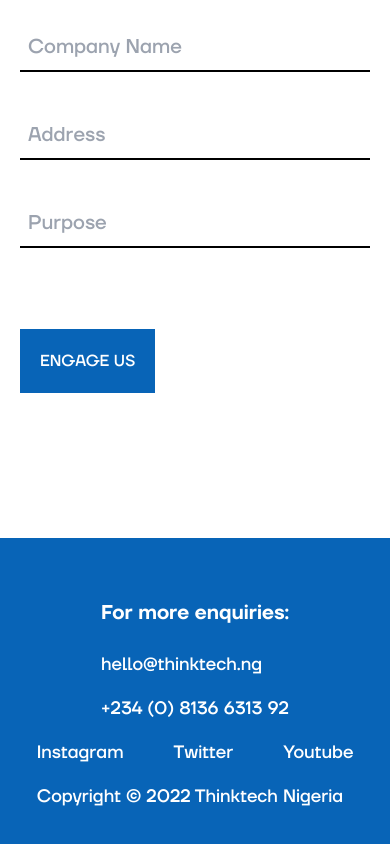
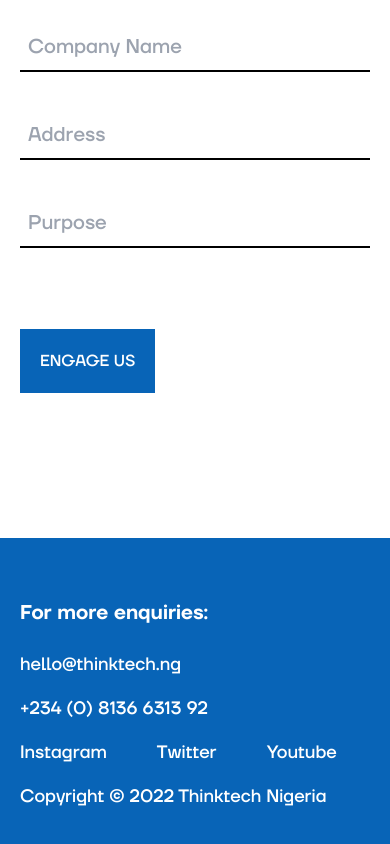
Before and after one commit to Bwise1/Thinktech.ng, a Next.js app: page / in a window 390 px wide. Shown: the part 6086-6930 px from the top of the page. Built offline with nearby package versions, Linux system fonts and the light colour scheme.

Commit message:
first commit

```diff
--- a/Components/Footer.tsx
+++ b/Components/Footer.tsx
@@ -5,10 +5,10 @@ function Footer() {
     <div className='bg-[#0864B7]'>
         <div className="max-w-7xl mx-auto p-5">
 
-            <div className="lg:mt-[100px] mt-10 justify-center lg:justify-start flex ">
+            <div className="lg:mt-[100px] mt-10  justify-start flex ">
                 <h1 className=' font-TTFb text-[20px] text-white mb-[23px] '>For more enquiries:</h1>
             </div>
-            <div className=".. lg:flex-row lg:justify-start  flex flex-col justify-center lg:items-start items-center  lg:mb-[100px] mb-10">
+            <div className=".. lg:flex-row lg:justify-start  flex flex-col items-start  lg:mb-[100px] mb-10">
 
                 <div className="">
                     <div className=" font-TTF text-white text-[18px] mb-[17px] ">hello@thinktech.ng</div>
@@ -16,7 +16,7 @@ function Footer() {
                 </div>
 
                 <div className=" lg:ml-[120px]  ">
-                    <div className="flex justify-center lg:justify-start space-x-[50px] mb-[17px] lg:mb-0">
+                    <div className="flex justify-center lg:justify-start space-x-[50px] mb-[17px]">
                         <div className="font-TTF text-white text-[18px]">Instagram</div>
                         <div className="font-TTF text-white text-[18px]">Twitter</div>
                         <div className="font-TTF text-white text-[18px]">Youtube</div>
```
